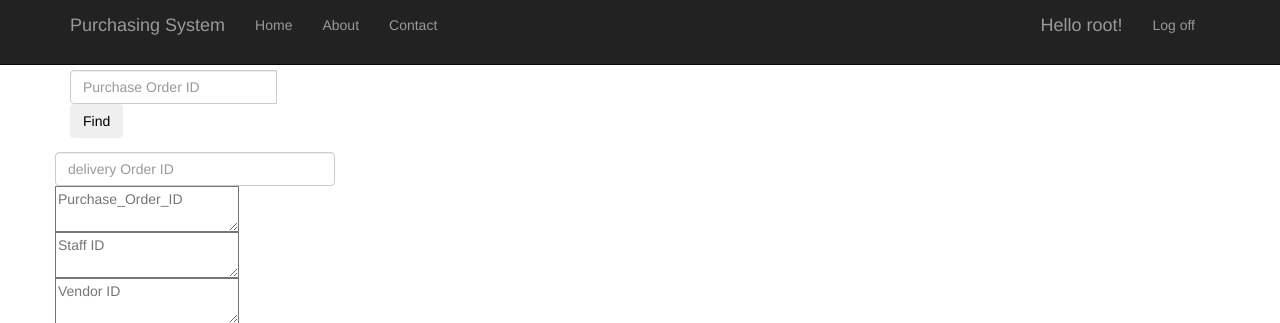
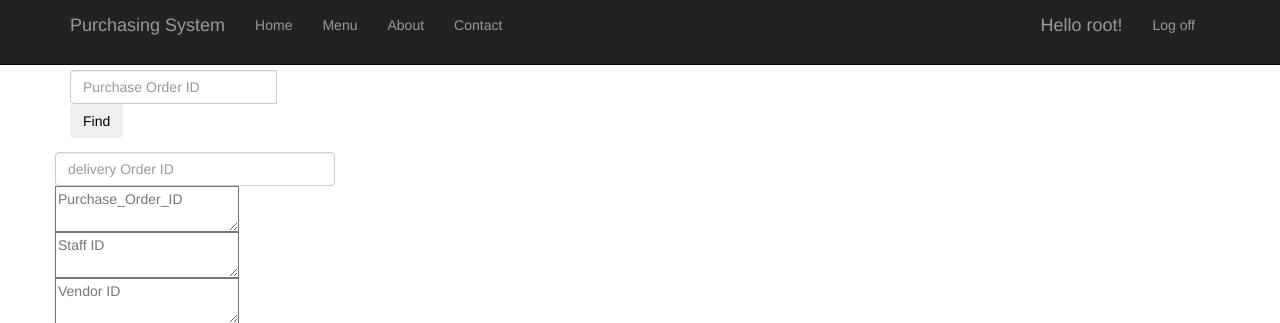
Before and after one commit to itssyem/Group-03-Purchasing-System, a Django app: page /deliveryorderform in a window 1280 px wide. Shown: the top 323 px of the page. Run offline with Django 3.2, Linux system fonts and the light colour scheme; a user stored in the database is signed in; some libraries are stand-ins or nearby versions.

Commit message:
Change Request 3

```diff
--- a/Purchasing System/app/templates/app/layout.html
+++ b/Purchasing System/app/templates/app/layout.html
@@ -17,6 +17,7 @@
             <div class="navbar-header">
                 <button type="button" class="navbar-toggle" data-toggle="collapse" data-target=".navbar-collapse">
                     <span class="icon-bar"></span>
+                    {% if user.is_authenticated %}<span class="icon-bar"></span>{% endif %}
                     <span class="icon-bar"></span>
                     <span class="icon-bar"></span>
                 </button>
@@ -25,6 +26,7 @@
             <div class="navbar-collapse collapse">
                 <ul class="nav navbar-nav">
                     <li><a href="{% url 'home' %}">Home</a></li>
+                    {% if user.is_authenticated %}<li><a href="{% url 'menu' %}">Menu</a></li>{% endif %}
                     <li><a href="{% url 'about' %}">About</a></li>
                     <li><a href="{% url 'contact' %}">Contact</a></li>
                 </ul>
```
Also changed, not shown: Purchasing System/db.sqlite3.
